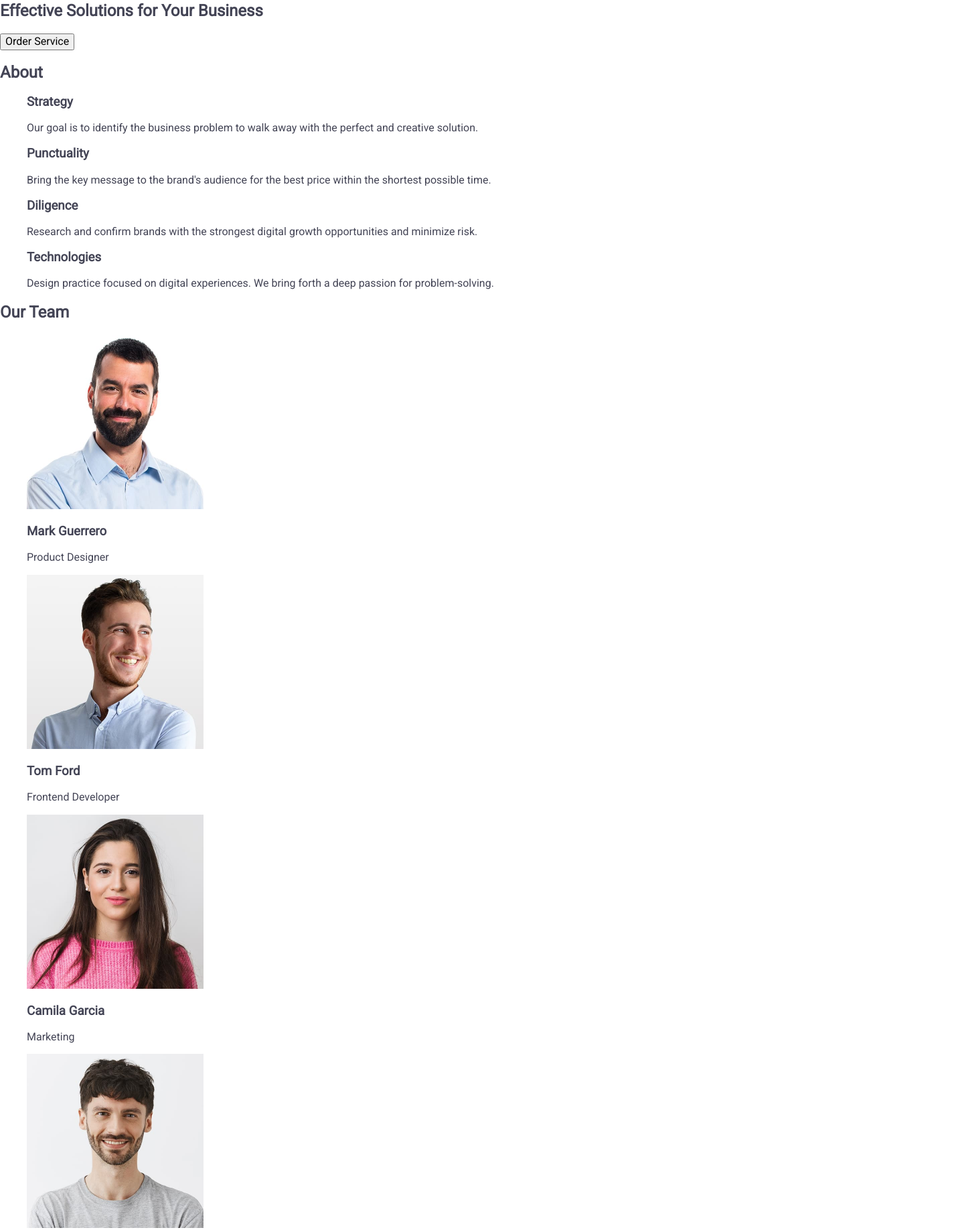
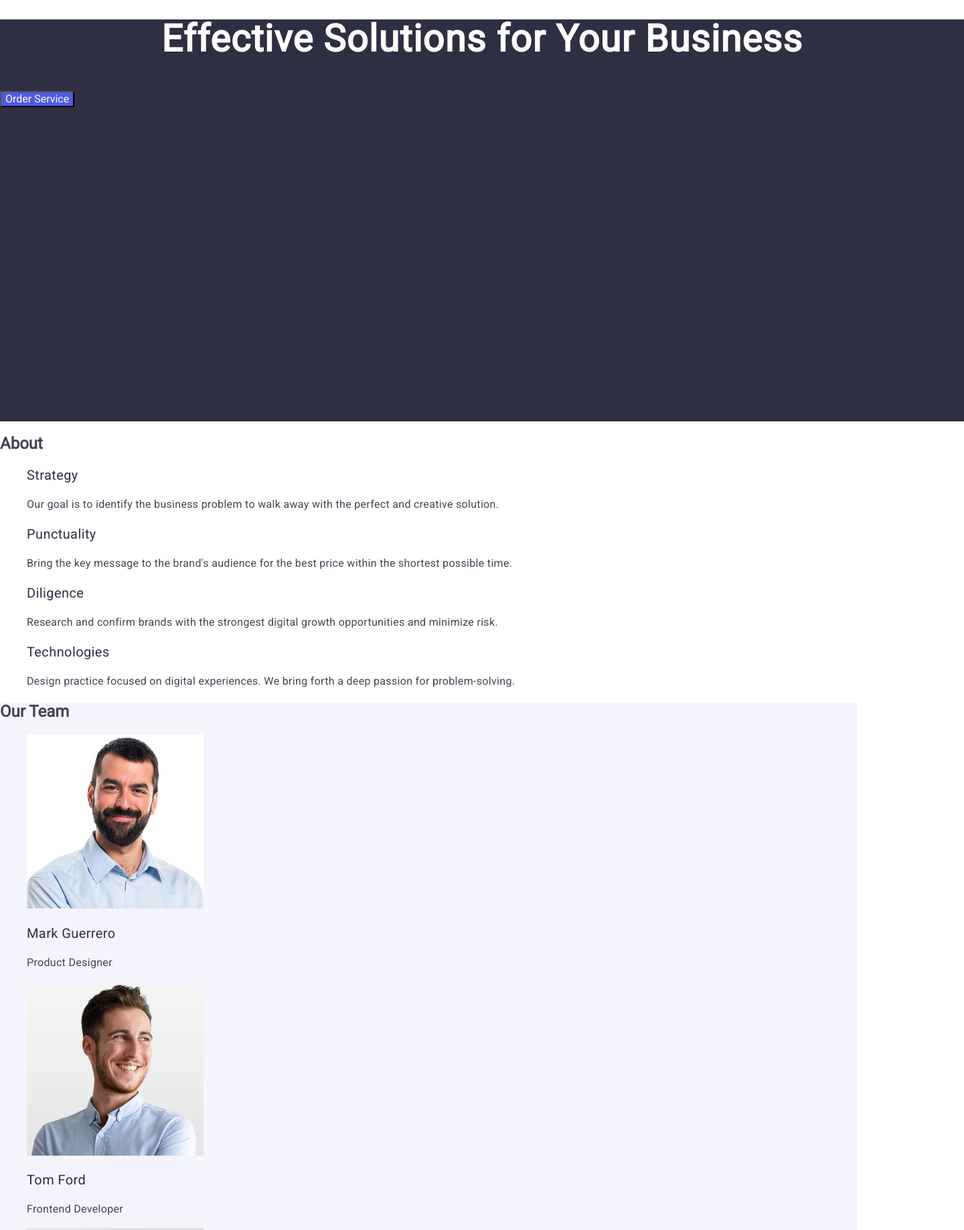
Before and after one commit to OlyaMarukhno/goit-markup-hw-02, a plain HTML site: page index.html in a window 1280 px wide. Shown: the part 190-2026 px from the top of the page at 67% size, 1440 px wide, since content can reach past the window. Drawn offline with nearby package versions, Linux system fonts and the light colour scheme.

Commit message:
styles part 2

```diff
--- a/css/style.css
+++ b/css/style.css
@@ -56,6 +56,77 @@ address {
     color: #434455;
 }
 
+.page-hero {
+    background-color: #2e2f42;
+    width: 1440px;
+    height: 600px;
+
+}
+
+.titel-hero {
+    font-weight: 700;
+    font-size: 56px;
+    line-height: 1.07;
+    letter-spacing: 0.02em;
+    text-align: center;
+    color: #fff;
+}
+
+.button-hero {
+    color: #fff;
+    background-color: #4d5ae5;
+    cursor: pointer;
+}
+
+.button-hero:hover {
+    background-color: #404bbf;
+}
+
+.title-list {
+    font-weight: 500;
+    font-size: 20px;
+    line-height: 1.2;
+    letter-spacing: 0.02em;
+    color: #2e2f42;
+}
+
+.item-list {
+    font-weight: 400;
+    font-size: 16px;
+    line-height: 1.5;
+    letter-spacing: 0.02em;
+    color: #434455;
+}
+
+.team {
+    background-color: #f4f4fd;
+}
+
+.title-sections {
+    font-weight: 700;
+    font-size: 36px;
+    line-height: 1.11111;
+    letter-spacing: 0.02em;
+    text-align: center;
+    color: #2e2f42;
+}
+
+.titel-list-team {
+    font-weight: 500;
+    font-size: 20px;
+    line-height: 1.2;
+    letter-spacing: 0.02em;
+    color: #2e2f42;
+}
+
+.text-item-team {
+    font-weight: 400;
+    font-size: 16px;
+    line-height: 1.5;
+    letter-spacing: 0.02em;
+    color: #434455;
+}
+
 .page-footer {
     background-color: #2e2f42;
 }
--- a/index.html
+++ b/index.html
@@ -33,88 +33,102 @@
     </address>
     </header>
     <main>
-        <section>
-          <h1>
+    <section class="page-hero">
+    <h1 class="titel-hero">
        Effective Solutions
        for Your Business
     </h1>
-          <button type="button">Order Service</button>
+    <button class="button-hero" type="button">Order Service</button>
     </section>
     <section>
     <h2>About</h2>
-            <ul>
+    <ul class="list-about">
       <li>
-                <h3>Strategy</h3>
-                <p>
+        <h3 class="title-list">Strategy</h3>
+        <p class="item-list">
            Our goal is to identify the business
           problem to walk away with the perfect and creative solution.
         </p>
       </li>
       <li>
-                <h3>Punctuality</h3>
-                <p>
+        <h3 class="title-list">Punctuality</h3>
+        <p class="item-list">
            Bring the key message to the brand's audience for the best price within the shortest possible time.
         </p>
       </li>
       <li>
-                <h3>Diligence</h3>
-                <p>
+        <h3 class="title-list">Diligence</h3>
+        <p class="item-list">
           Research and confirm brands with the strongest digital growth opportunities and minimize risk.
         </p>
       </li>
       <li>
-                <h3>Technologies</h3>
-                <p>
+        <h3 class="title-list">Technologies</h3>
+        <p class="item-list">
           Design practice focused on digital experiences. We bring forth a deep passion for problem-solving.
         </p>
       </li>
     </ul>
     </section>
-        <section>
-            <h2>Our Team</h2>
-            <ul>
-                <li>
+    <section class="team">
+    <h2 class="titel-sections">Our Team</h2>
+    <ul class="list-team">
+      <li class="item-list-team">
         <img src="./images/img-3.jpg" alt="Mark Guerrero" width="264" height="260">
-                    <h3>Mark Guerrero</h3>
-                    <p>Product Designer</p>
+        <h3 class="titel-list-team">Mark Guerrero</h3>
+        <p class="text-item-team">Product Designer</p>
       </li>
-                <li>
+      <li class="item-list-team">
         <img src="./images/img-2.jpg" alt="Tom Ford" width="264" height="260">
-                    <h3>Tom Ford</h3>
-                    <p>Frontend Developer</p>
+        <h3 class="titel-list-team">Tom Ford</h3>
+        <p class="text-item-team">Frontend Developer</p>
       </li>
-                <li>
+      <li class="item-list-team">
         <img src="./images/img-1.jpg" alt="Camila Garcia" width="264" height="260">
-                    <h3>Camila Garcia</h3>
-                    <p>Marketing</p>
+        <h3 class="titel-list-team">Camila Garcia</h3>
+        <p class="text-item-team">Marketing</p>
       </li>
-                <li>
+      <li class="item-list-team">
         <img src="./images/img.jpg" alt="Daniel Wilson" width="264" height="260">
-                    <h3>Daniel Wilson</h3>
-                    <p>UI Designer</p>
+        <h3 class="titel-list-team">Daniel Wilson</h3>
+        <p class="text-item-team">UI Designer</p>
       </li>
     </ul>
     </section>
-        <section>
-          <h2>Our Portfolio</h2>
+    <section class="portf">
+    <h2 class="titel-sections">Our Portfolio</h2>
+    <ul class="list-portf">
+      <li class="item-portf">
         <img src="./images/img001.jpg" alt="Banking App" width="360">
-          <h3>Banking App</h3>
-          <p>App</p>
+        <h3 class="titel-list">Banking App</h3>
+        <p class="item-list">App</p>
+      </li>
+      <li>
         <img src="./images/img002.jpg" alt="Cashless Payment" width="360">
-          <h3>Cashless Payment</h3>
-          <p>Marketing</p>
+        <h3 class="titel-list"> Cashless Payment</h3>
+        <p class="item-list">Marketing</p>
+      </li>
+      <li>
         <img src="./images/img003.jpg" alt="Meditation App" width="360">
-          <h3>Meditation App</h3>
-          <p>App</p>
+        <h3 class="titel-list">Meditation App</h3>
+        <p class="item-list">App</p>
+      </li>
+      <li>
         <img src="./images/img004.jpg" alt="Taxi Service" width="360">
-          <h3>Taxi Service</h3>
-          <p>Marketing</p>
+        <h3 class="titel-list">Taxi Service</h3>
+        <p class="item-list">Marketing</p>
+      </li>
+      <li>
         <img src="./images/img005.jpg" alt="Screen Illustrations" width="360">
-          <h3>Screen Illustrations</h3>
-          <p>Design</p>
+        <h3 class="titel-list">Screen Illustrations</h3>
+        <p class="item-list">Design</p>
+      </li>
+      <li>
         <img src="./images/img006.jpg" alt="Online Courses" width="360">
-          <h3>Online Courses</h3>
-          <p>Marketing</p>
+        <h3 class="titel-list">Online Courses</h3>
+        <p class="item-list">Marketing</p>
+      </li>
+    </ul>
     </section>
     </main>
     <footer class="page-footer">
@@ -122,4 +136,3 @@
         <p class="text-footer">Increase the flow of customers and sales for your business with digital marketing & growth solutions.</p>
     </footer>
 </body>
-</html>
```
Lines whose indentation alone changed are shown as unchanged.
